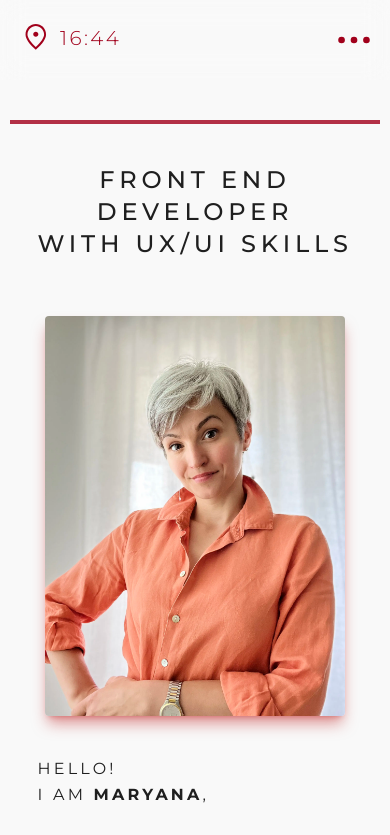
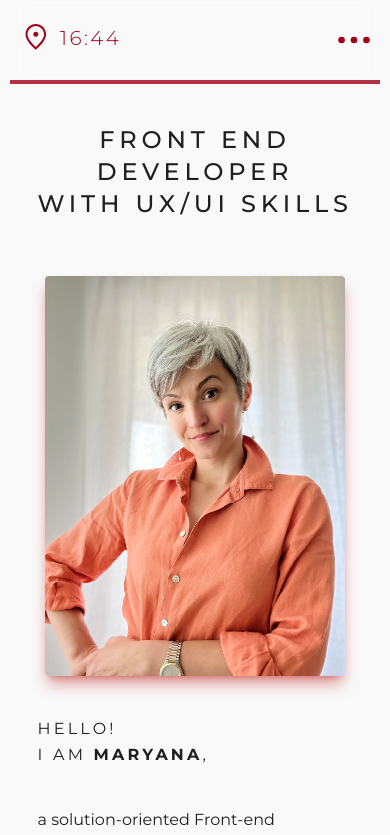
Before and after one commit to maryana-reznychenko/my-portfolio, a React (Vite) app: page / in a window 390 px wide. Shown: the top 835 px of the page. Built offline with nearby package versions, Linux system fonts and the light colour scheme.

Commit message:
Changed layout for desktop

```diff
--- a/src/pages/landing_page/sections/HeroSection.jsx
+++ b/src/pages/landing_page/sections/HeroSection.jsx
@@ -5,7 +5,7 @@ import hero_photo from "../../../assets/img/photo/hero_photo.webp";
 
 const HeroSection = () => {
   return (
-    <section id="home" className="py-10">
+    <section id="home" className="lg:py-10">
       <SectionDivider />
       <h1>
         front end developer <br />
--- a/src/pages/project_pages/Project_0.jsx
+++ b/src/pages/project_pages/Project_0.jsx
@@ -15,7 +15,7 @@ const Project_0 = () => {
   return (
     <div>
       <HeaderForTheProjectPage />
-      <article className="mx-auto w-[90%] lg:w-[75%] pt-10">
+      <article className="mx-auto w-[90%] lg:w-[75%] lg:pt-10">
         <SectionDivider />
         <h1>{project.title}</h1>
 
```
